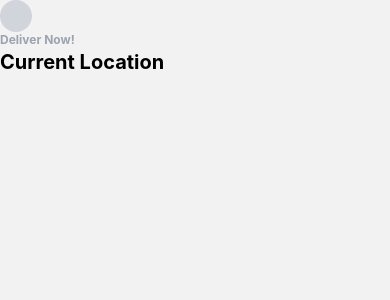
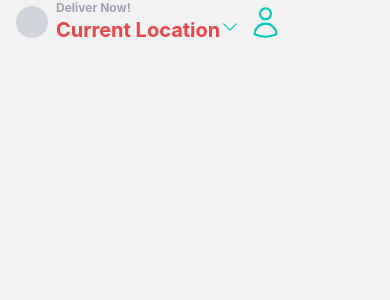
Before and after one commit to sirawat21/clone-deliveroo, a React Native app: screen /Home in a window 390 px wide. Shown: the top 300 px of the page. Built offline with nearby package versions, Linux system fonts and the light colour scheme.

Commit message:
Implemented Hero icon into Home screen

```diff
--- a/screens/HomeScreen.jsx
+++ b/screens/HomeScreen.jsx
@@ -1,6 +1,7 @@
 import { useLayoutEffect } from "react";
 import { useNavigation } from "@react-navigation/native";
 import { SafeAreaView, View, Text, Image } from "react-native";
+import { ChevronDownIcon, UserIcon } from "react-native-heroicons/outline";
 
 const HomeScreen = () => {
   const navigation = useNavigation();
@@ -13,9 +14,9 @@ const HomeScreen = () => {
 
   return (
     <SafeAreaView>
-      <Text className="text-red-500"></Text>
+      <Text className="text-red-500">
         {/* Header */}
-      <View>
+        <View className="flex-row pb-3 items-center mx-4 space-x-2">
           <Image
             source={{
               url: "https://links.papareact.com/wru",
@@ -23,10 +24,17 @@ const HomeScreen = () => {
             className="h-7 w-7 bg-gray-300 p-4 rounded-full"
           />
           <View>
-          <Text className="font-bold text-xs text-gray-400">Deliver Now!</Text>
-          <Text className="font-bold text-xl">Current Location</Text>
+            <Text className="font-bold text-xs text-gray-400">
+              Deliver Now!
+            </Text>
+            <Text className="font-bold text-xl">
+              Current Location
+              <ChevronDownIcon size={20} color="#00CCBB" />
+            </Text>
           </View>
+          <UserIcon size={35} color="#00CCBB" />
         </View>
+      </Text>
     </SafeAreaView>
   );
 };
```
Lines whose indentation alone changed are shown as unchanged.
